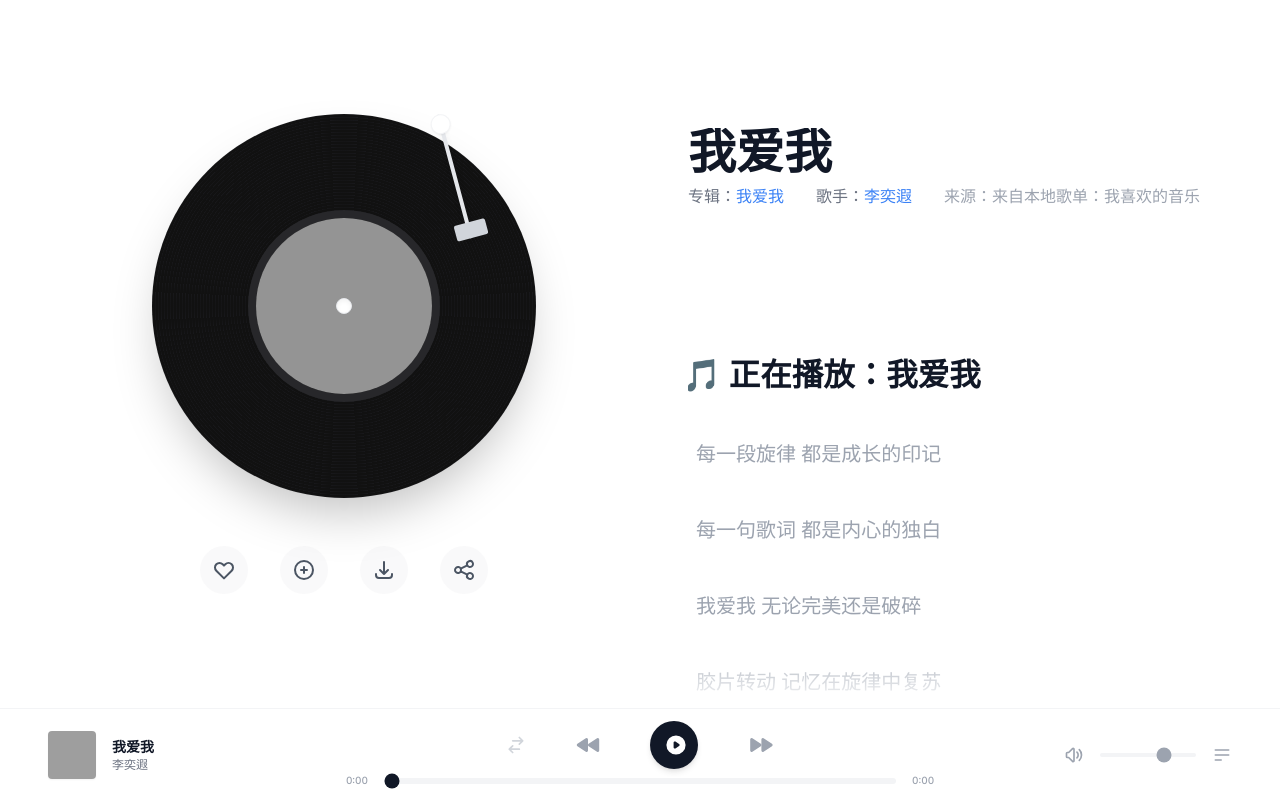
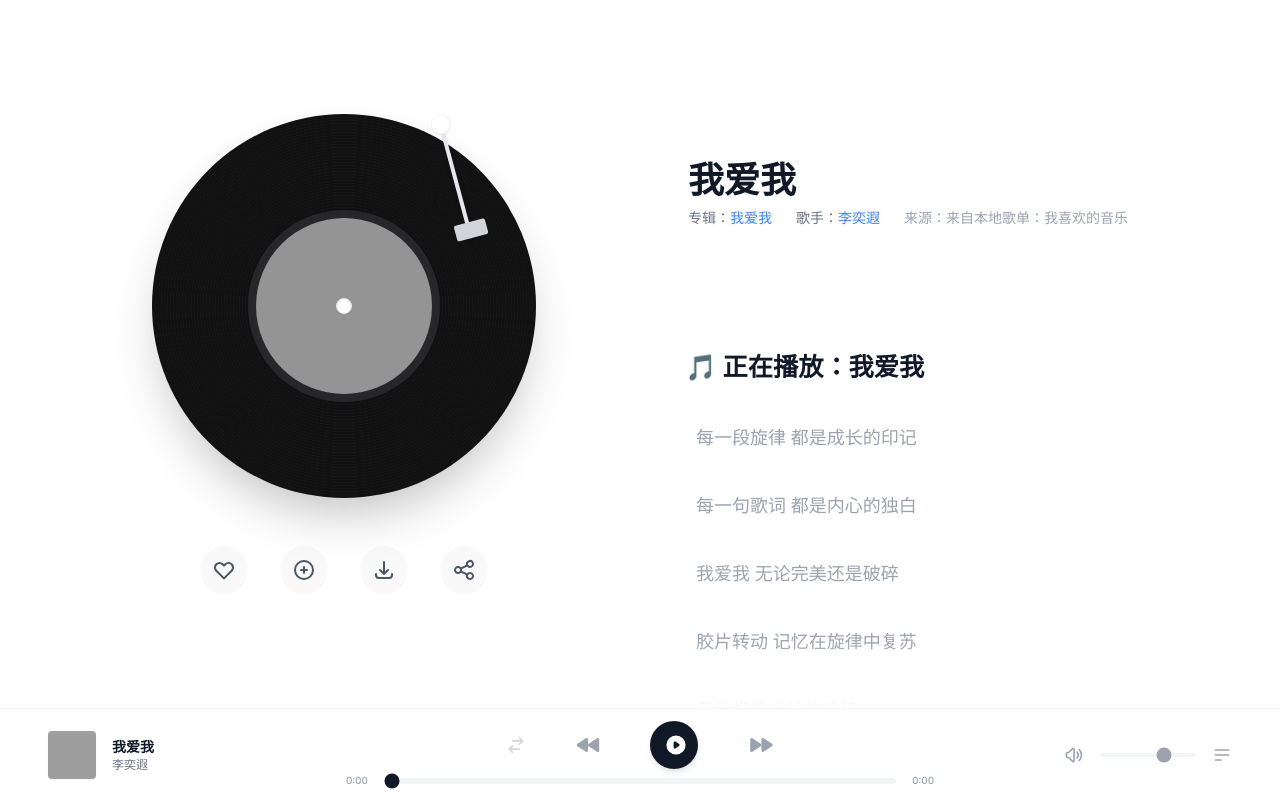
Before and after one commit to nimohe/music-for-old-summer-palace, a React (Vite) app: page / in a window 1280 px wide. Built offline with nearby package versions, Linux system fonts and the light colour scheme; grey boxes are pictures that could not be loaded.

Commit message:
feat(lyrics): Adjust panel layout and font sizes
Increase top padding for the lyrics panel on larger screens to better position the song title. Reduce the maximum width and font size of the title to prevent overflow and improve readability.

```diff
--- a/components/LyricsPanel.tsx
+++ b/components/LyricsPanel.tsx
@@ -71,9 +71,9 @@ const LyricsPanel: React.FC<LyricsPanelProps> = ({
   };
 
   return (
-    <div className="h-full flex flex-col items-center md:items-start text-center md:text-left overflow-hidden md:pt-24 lg:pt-32">
-      {/* Header Info - PC端通过父容器 pt 增加顶部间距 */}
-      <div className="mb-4 md:mb-12 flex-shrink-0 w-full px-4 md:px-0">
+    <div className="h-full flex flex-col items-center md:items-start text-center md:text-left overflow-hidden md:pt-32 lg:pt-40 transition-all duration-500">
+      {/* Header Info - 增加 PC 端顶部内边距，使标题位置下移 */}
+      <div className="mb-4 md:mb-10 flex-shrink-0 w-full px-4 md:px-0">
         <div
           ref={titleWrapperRef}
           className={`marquee-wrapper mb-2 ${shouldMarquee ? 'is-overflowing' : ''}`}
@@ -81,33 +81,33 @@ const LyricsPanel: React.FC<LyricsPanelProps> = ({
             <div className={`marquee-content ${shouldMarquee ? 'marquee-active' : 'w-full text-center md:text-left'}`}>
                 <h1
                   ref={titleContentRef}
-                  className="text-xl md:text-4xl lg:text-5xl font-bold text-gray-900 inline-block md:max-w-2xl"
+                  className="text-xl md:text-3xl lg:text-4xl font-bold text-gray-900 inline-block md:max-w-lg"
                   title={title}
                 >
                   {title}
                 </h1>
                 {/* 仅在需要滚动时渲染第二个标题用于无缝循环 */}
                 {shouldMarquee && (
-                  <h1 className="text-xl md:text-4xl lg:text-5xl font-bold text-gray-900 inline-block">
+                  <h1 className="text-xl md:text-3xl lg:text-4xl font-bold text-gray-900 inline-block">
                     {title}
                   </h1>
                 )}
             </div>
         </div>
-        <div className="flex flex-wrap justify-center md:justify-start items-center gap-x-4 md:gap-x-8 gap-y-1 text-xs md:text-base text-gray-500">
+        <div className="flex flex-wrap justify-center md:justify-start items-center gap-x-4 md:gap-x-6 gap-y-1 text-xs md:text-sm text-gray-500">
             <p>专辑：<span className="text-blue-500 font-medium">{album}</span></p>
             <p>歌手：<span className="text-blue-500 font-medium">{artist}</span></p>
             <p className="hidden md:block text-gray-400">来源：<span>{source}</span></p>
         </div>
       </div>
 
-      {/* Lyrics Container - 调整 PC 端高度和宽度限制，使其更紧凑 */}
+      {/* Lyrics Container - 缩小 PC 端最大宽度及显示高度，避免过于空旷 */}
       <div
         ref={containerRef}
         onScroll={handleScroll}
-        className="w-full flex-1 md:max-w-xl md:h-[50dvh] overflow-y-auto overflow-x-hidden custom-scrollbar mask-fade-edges relative px-2"
+        className="w-full flex-1 md:max-w-md md:h-[40dvh] overflow-y-auto overflow-x-hidden custom-scrollbar mask-fade-edges relative px-2"
       >
-        <div className="py-12 md:py-20 lg:py-24 space-y-4 md:space-y-10">
+        <div className="py-12 md:py-16 lg:py-20 space-y-4 md:space-y-8">
             {lyrics.length > 0 ? (
               lyrics.map((lyric, index) => (
                 <div
@@ -116,8 +116,8 @@ const LyricsPanel: React.FC<LyricsPanelProps> = ({
                     onClick={() => onSeek?.(lyric.time)}
                     className={`transition-all duration-700 cursor-pointer whitespace-normal py-1 px-4 md:px-0 ${
                         index === activeIndex
-                        ? 'text-gray-900 text-lg md:text-3xl font-bold scale-105'
-                        : 'text-gray-400 text-base md:text-xl font-medium hover:text-gray-700'
+                        ? 'text-gray-900 text-lg md:text-2xl font-bold scale-105'
+                        : 'text-gray-400 text-base md:text-lg font-medium hover:text-gray-700'
                     }`}
                 >
                     {lyric.text}
```
